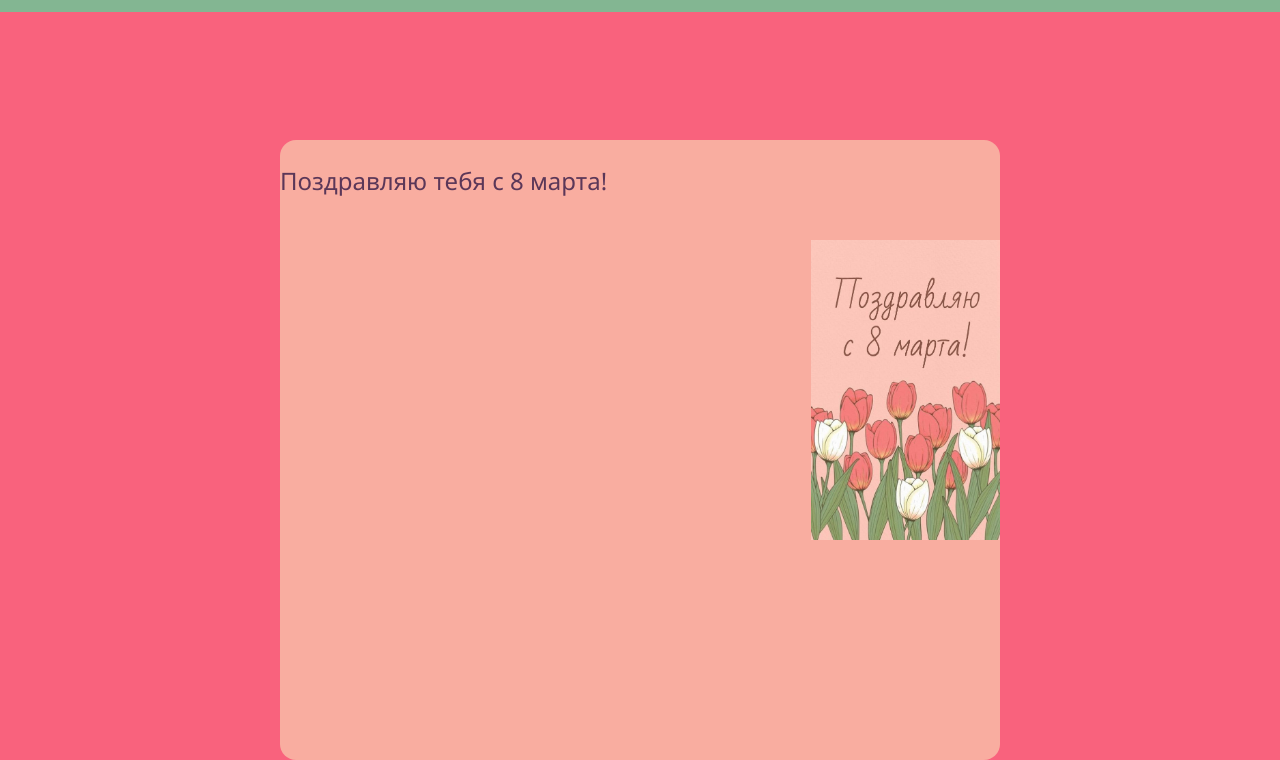
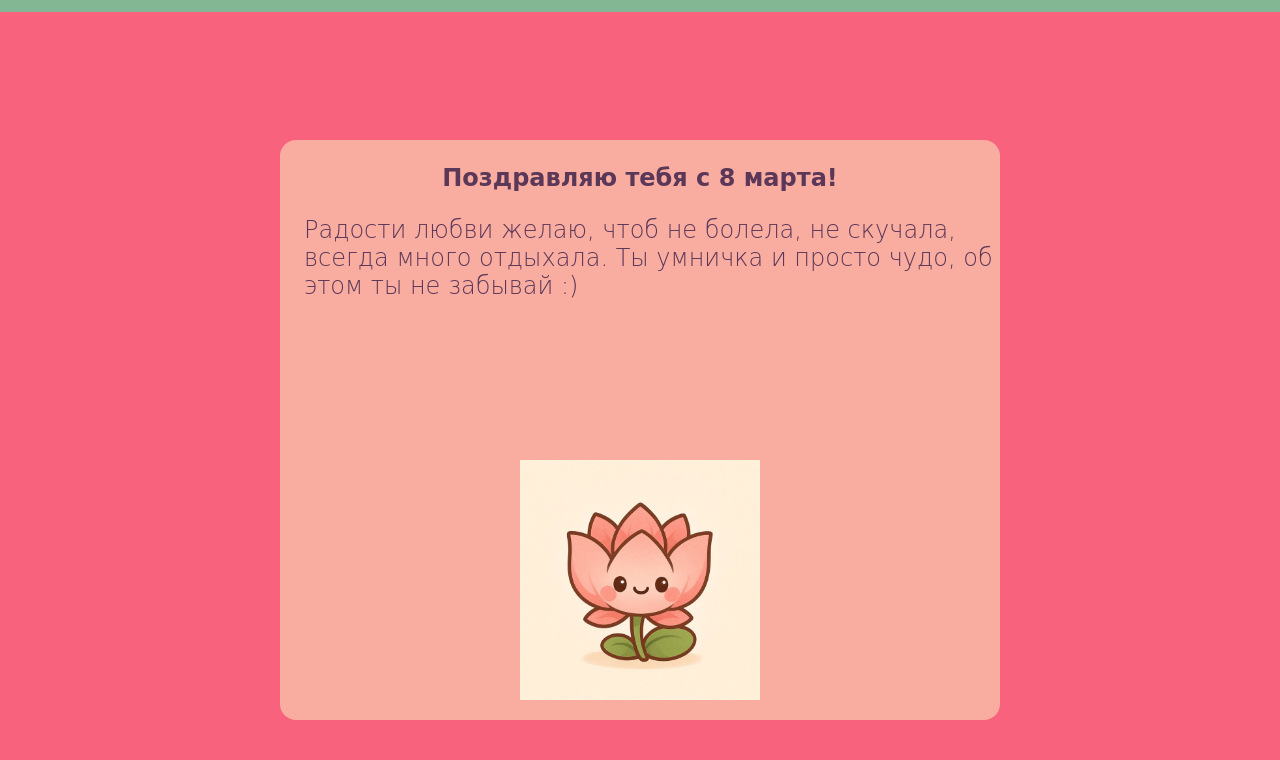
Before and after one commit to Tumanchik17/8March, a plain HTML site: page index.html in a window 1280 px wide. Shown: the part 88-848 px from the top of the page. After the commit the page ends 808 px from the top, so only its background shows below. Drawn offline with Linux system fonts and the light colour scheme; a web font is replaced by a local one.

Commit message:
Add files via upload

```diff
--- a/index.html
+++ b/index.html
@@ -4,15 +4,22 @@
     <meta charset="UTF-8">
     <title>Main Page</title>
     <link rel="stylesheet" href="style.css">
+    <style>
+        @import url('https://fonts.googleapis.com/css2?family=Playpen+Sans:wght@100..800&display=swap');
+    </style>
 </head>
 <body>
 <header>
-    <h1>Дорогим девушкам посвящается</h1>
+    <h1>Дорогим девушкам посвящается!</h1>
 </header>
 
 <div class="main-div">
-    <p>Поздравляю тебя с 8 марта!</p>
-    <img src="sources/photo.jpg" alt="С 8 марта!" class="image">
+    <div class="sub-div">
+        <p><strong>Поздравляю тебя с 8 марта!</strong></p>
+        <p style="margin-left: 24px">Радости любви желаю, чтоб не болела, не скучала, всегда много отдыхала. Ты умничка и просто чудо, об этом ты не забывай :)</p>
+
+    </div>
+    <img src="sources/flower.png" alt="С 8 марта!" class="image">
 </div>
 
 </body>
--- a/style.css
+++ b/style.css
@@ -1,5 +1,8 @@
 body {
-    font-family: "Bitstream Vera Sans Mono", "Segoe UI";
+      font-family: "Playpen Sans", cursive;
+      font-optical-sizing: auto;
+      font-weight: 100;
+      font-style: normal;
     justify-content: center;
     margin: 0;
     padding: 0;
@@ -17,8 +20,7 @@ header {
 
 .main-div {
     width: 720px;
-    min-height: 620px;
-    max-height: 680px;
+    height: 580px;
     overflow: auto;
     border-radius: 16px;
     margin-top: 10%;
@@ -29,10 +31,16 @@ header {
     justify-content: center;
 }
 
+.sub-div {
+    width: 720px;
+    height: 300px;
+}
+
 .image {
-    margin-top: 100px;
+    position: absolute;
+    margin-top: 320px;
     width: auto;
-    height: 300px;
+    height: 240px;
     object-fit: contain;
 }
 
@@ -43,6 +51,7 @@ h1 {
 p {
     color: #5b3758;
     font-size: 24px;
-    width: 720px;
-    height: 120px;
+    justify-content: center;
+    display: flex;
+
 }
```
Also changed, not shown: sources/flower.png (added).
